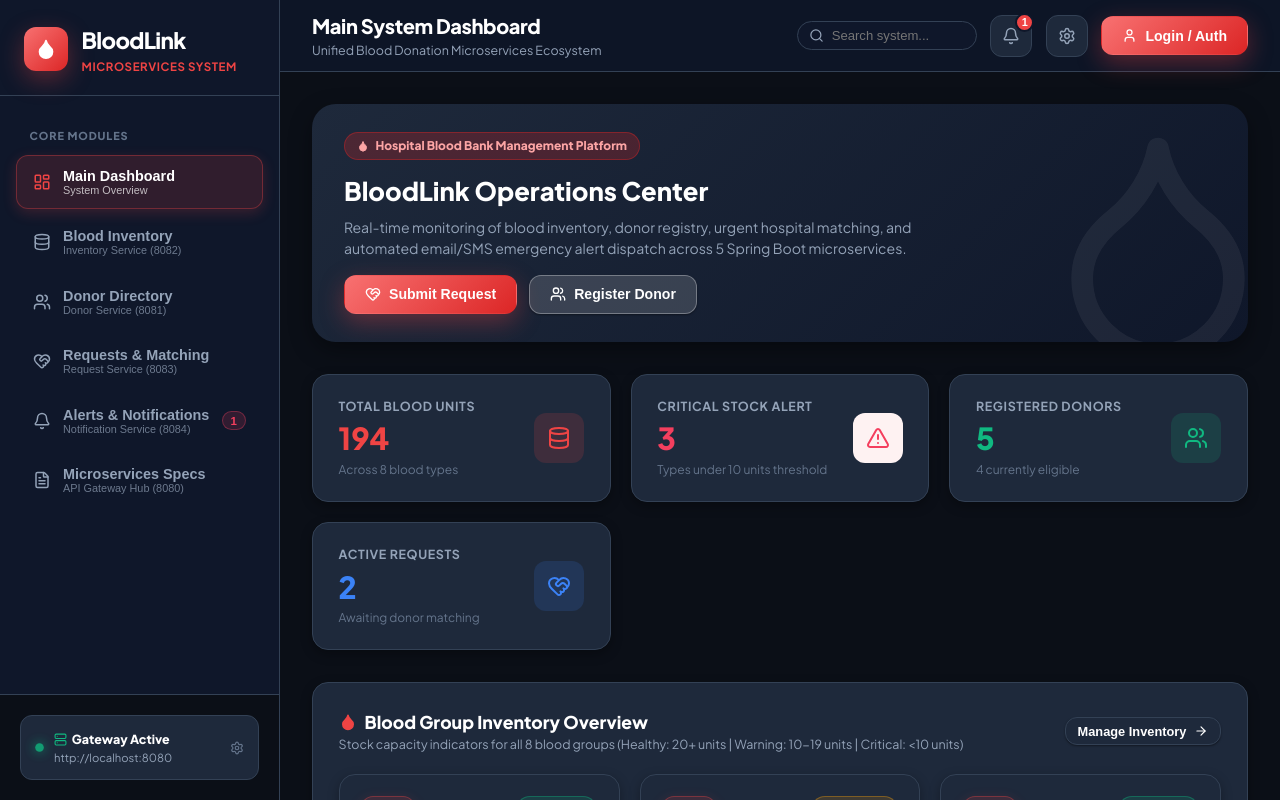
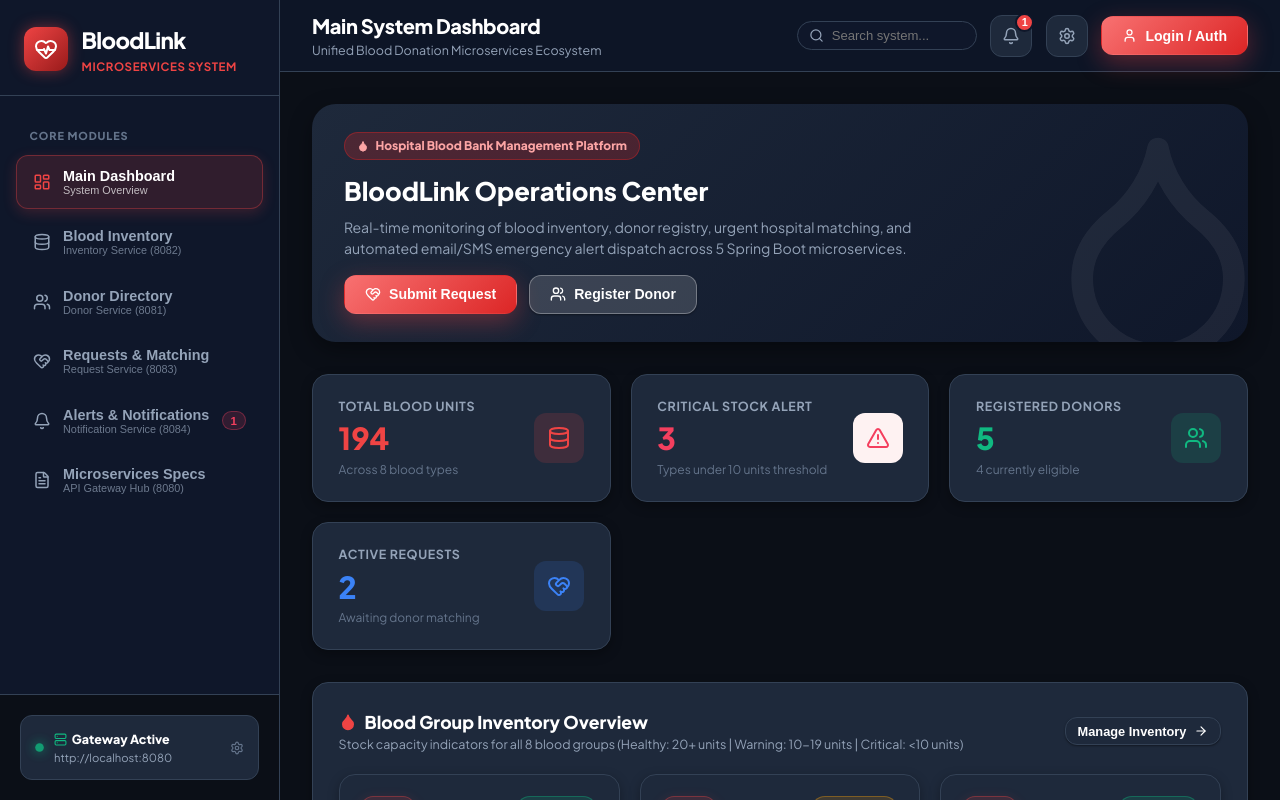
Before and after one commit to ashanchamindu44-crypto/Blood_contribution, a React (Vite) app in the folder frontend/: page / in a window 1280 px wide. Shown: the top 800 px of the page. Built offline with nearby package versions, Linux system fonts and the light colour scheme; no server answers.

Commit message:
Update BloodLink logo emblem icon to glowing HeartPulse badge in Sidebar

```diff
--- a/frontend/src/components/Sidebar.jsx
+++ b/frontend/src/components/Sidebar.jsx
@@ -7,6 +7,7 @@ import {
   Bell,
   FileText,
   Droplet,
+  HeartPulse,
   Server,
   Settings,
   X
@@ -88,8 +89,8 @@ export default function Sidebar({
           <div className="sidebar-header">
             <div style={{ display: 'flex', justifyContent: 'space-between', alignItems: 'center' }}>
               <div className="brand-wrapper">
-                <div className="brand-icon-box">
-                  <Droplet size={22} color="#ffffff" fill="#ffffff" />
+                <div className="brand-icon-box" style={{ background: 'linear-gradient(135deg, #ef4444 0%, #991b1b 100%)', boxShadow: '0 0 15px rgba(239, 68, 68, 0.45)', borderRadius: '12px' }}>
+                  <HeartPulse size={24} color="#ffffff" />
                 </div>
                 <div>
                   <div className="brand-title-text">BloodLink</div>
```
